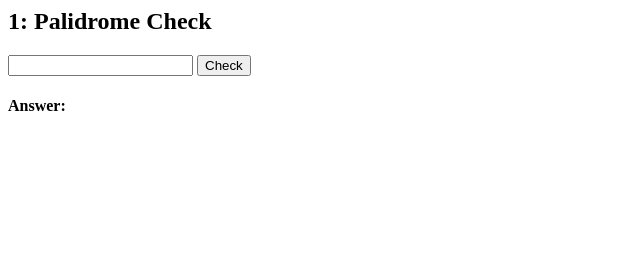
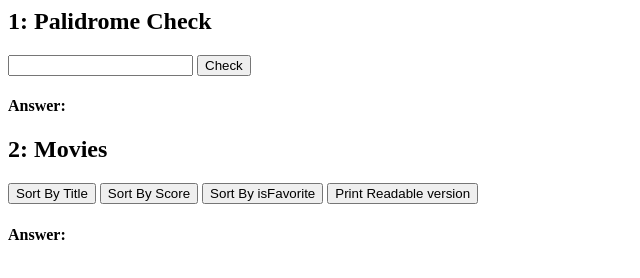
Before and after one commit to theminniti/Propelics, a plain HTML site: page index.html in a window 1280 px wide. Shown: the whole page, without its empty margins (0-640 px from the left). Drawn offline with Linux system fonts and the light colour scheme.

Commit message:
Add functionality to print movies on single lines, begin logic for sorting

```diff
--- a/index.html
+++ b/index.html
@@ -2,6 +2,66 @@
 <head>
 	<title></title>
 	<script type="text/javascript">
+
+		// array of movie objects
+		var movies = [
+			{
+				title: 'Forrest Gump',
+				starring : ['Tom Hanks', 'Gary Sinese'],
+				isFavorite: true,
+				score: 10
+			},
+			{
+				title: 'Wedding Crashers',
+				starring : ['Owen Wilson', 'Vince Vaughn', 'Christopher Walken'],
+				isFavorite: true,
+				score: 10
+			},
+			{
+				title: 'Big',
+				starring : ['Tom Hanks', 'David Moscow'],
+				isFavorite: true,
+				score: 8
+			},
+			{
+				title: 'Vice Versa',
+				starring : ['Judge Reinhold', 'Fred Savage'],
+				isFavorite: true,
+				score: 8
+			},
+			{
+				title: 'When Harry Met Sally',
+				starring : ['Billy Crystal', 'Meg Ryan'],
+				isFavorite: false,
+				score: 6
+			},
+			{
+				title: 'The Dark Knight',
+				starring : ['Christian Bale', 'Heath Ledger'],
+				isFavorite: true,
+				score: 9
+			},{
+				title: 'Back to the Future',
+				starring : ['Christopher Lloyd', 'Michael J. Fox'],
+				isFavorite: false,
+				score: 6
+			},{
+				title: 'Toy Story',
+				starring : ['Tom Hanks', 'Tim Allen'],
+				isFavorite: true,
+				score: 10
+			},{
+				title: 'Good Will Hunting',
+				starring : ['Matt Damon', 'Ben Affleck'],
+				isFavorite: true,
+				score: 10
+			},{
+				title: 'Terminator 2: Judgement Day',
+				starring : ['Arnold Schwarzenegger', 'Linda Hamilton'],
+				isFavorite: false,
+				score: 7
+			}
+		]
 
 		function palidromeCheck() {
 			var originalText = document.getElementById('txtPalindrome').value;
@@ -16,6 +76,26 @@
 
 		}
 
+
+		function printMoviesReadable() {
+			var returnHtml = '';
+
+			// loop through movie array and append a single line for each movie.
+			for( var i=0; i < movies.length; i++ ) {
+				var node = movies[i];
+
+				returnHtml += node.title + ' starring ' + node.starring.toString().replace(/,/g, ", ") + ' has a score of ' + node.score + '<br>';
+			}
+
+			document.getElementById('movieAnswer').innerHTML = returnHtml;
+
+		}
+
+
+		function sortMovies() {
+
+		}
+
 	</script>
 </head>
 <body>
@@ -26,5 +106,14 @@
 		<h4>Answer:</h4>
 		<p id="answer"></p>
 	</div>
+		<div>
+		<h2>2: Movies</h2>
+		<button onclick="sortMovies('title')">Sort By Title</button>
+		<button onclick="sortMovies('score')">Sort By Score</button>
+		<button onclick="sortMovies('isFavorite')">Sort By isFavorite</button>
+		<button onclick="printMoviesReadable()">Print Readable version</button>
+		<h4>Answer:</h4>
+		<p id="movieAnswer"></p>
+	</div>
 </body>
 </html>
```
